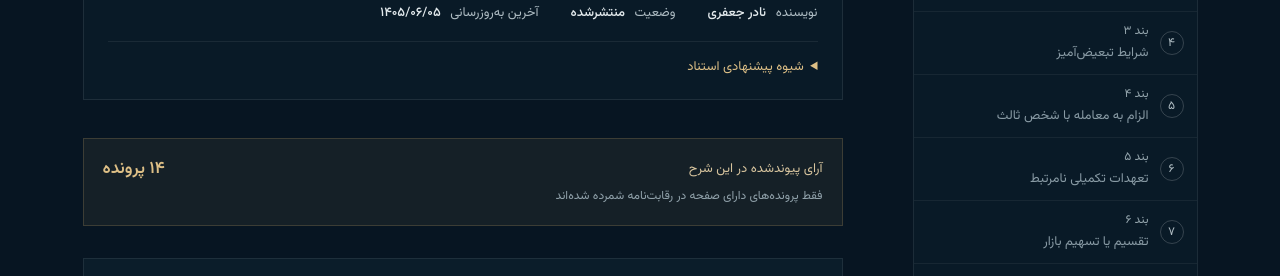
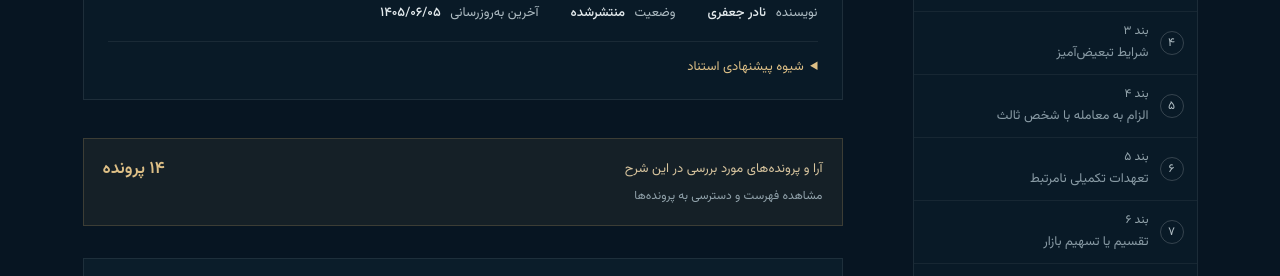
Before and after one commit to philosophia25-source/reghabatnameh, a Next.js app: page /laws/article-44/commentary/chapeau in a window 1280 px wide. Shown: the part 920-1196 px from the top of the page. Built offline with nearby package versions, Linux system fonts and the light colour scheme; a web font is replaced by a local one.

Commit message:
افزودن فهرست قابل کلیک آرای هر شرح
* افزودن فهرست قابل کلیک آرای هر شرح

* طراحی فهرست بازشونده آرای شرح

* مستندسازی فهرست آرای هر شرح

```diff
--- a/app/globals.css
+++ b/app/globals.css
@@ -296,10 +296,18 @@ footer p,.copyright { margin:0; color:#969fa3; font-size:var(--font-caption); }
 .commentary-kicker { color:var(--gold)!important; font-size:var(--font-caption)!important; }
 .commentary-body h2 { margin:15px 0 25px; color:#f3f5f5; font-size:clamp(24px,3vw,36px); line-height:1.55; letter-spacing:-.035em; }
 .commentary-body p { margin:0 0 22px; color:#c7d0d4; font-size:var(--font-reading); line-height:2.05; text-align:justify; }
-.commentary-decision-count { margin:4px 0 32px; padding:17px 19px; display:grid; grid-template-columns:1fr auto; align-items:center; gap:4px 20px; background:rgba(201,164,104,.07); border:1px solid rgba(201,164,104,.22); }
-.commentary-decision-count span { color:#d7c49e; font-size:var(--font-small); }
-.commentary-decision-count strong { color:var(--gold-light); font-size:17px; font-weight:600; }
-.commentary-decision-count small { grid-column:1/-1; color:#91a2ab; font-size:var(--font-caption); line-height:1.8; }
+.commentary-decision-count { margin:4px 0 32px; background:rgba(201,164,104,.07); border:1px solid rgba(201,164,104,.22); }
+.commentary-decision-count summary { padding:17px 19px; display:grid; grid-template-columns:1fr auto; align-items:center; gap:4px 20px; cursor:pointer; list-style:none; }
+.commentary-decision-count summary::-webkit-details-marker { display:none; }
+.commentary-decision-count summary span { color:#d7c49e; font-size:var(--font-small); }
+.commentary-decision-count summary strong { color:var(--gold-light); font-size:17px; font-weight:600; }
+.commentary-decision-count summary small { grid-column:1/-1; color:#91a2ab; font-size:var(--font-caption); line-height:1.8; }
+.commentary-decision-list { padding:0 19px 18px; display:grid; grid-template-columns:repeat(2,minmax(0,1fr)); gap:10px; }
+.commentary-decision-list a { min-height:132px; padding:17px 16px; display:flex; flex-direction:column; align-items:flex-start; background:#0a1c29; border:1px solid rgba(255,255,255,.08); transition:border-color .2s ease,background .2s ease; }
+.commentary-decision-list a:hover { background:#0d2231; border-color:rgba(201,164,104,.4); }
+.commentary-decision-list a small { color:#8fa2ac; font-size:var(--font-caption); line-height:1.7; }
+.commentary-decision-list a strong { margin:7px 0 13px; color:#e6ebed; font-size:var(--font-small); font-weight:600; line-height:1.8; }
+.commentary-decision-list a span { margin-top:auto; color:var(--gold-light); font-size:var(--font-caption); }
 .inline-decision,.inline-source { padding:1px 3px; color:#e0c183; border-bottom:1px solid rgba(201,164,104,.5); }
 .inline-decision:hover,.inline-source:hover { color:white; background:rgba(201,164,104,.1); }
 .footnote-ref { margin-inline:3px; vertical-align:super; font-size:.68em; line-height:0; }
@@ -468,7 +476,7 @@ footer p,.copyright { margin:0; color:#969fa3; font-size:var(--font-caption); }
   .legal-hero,.decision-hero { padding:42px 22px 52px; }.breadcrumbs { margin-bottom:32px; }.legal-hero h1 { font-size:56px; }.decision-hero h1 { font-size:38px; }
   .law-meta { margin-top:34px; gap:15px 25px; }.legal-tabs { min-height:60px; padding-inline:18px; gap:10px; justify-content:space-between; }.legal-tabs a { min-width:auto; font-size:var(--font-caption); }
   .legal-content,.decision-content { width:calc(100% - 28px); padding-block:42px 70px; }.law-text-card { padding:27px 22px; gap:22px; }.law-lead { font-size:var(--font-body); }.law-text-card li { font-size:1rem; }
-  .commentary-toc ol { columns:1; }.commentary-body h2 { font-size:25px; }.commentary-body p { font-size:var(--font-body); line-height:2.05; text-align:right; }
+  .commentary-toc ol { columns:1; }.commentary-body h2 { font-size:25px; }.commentary-body p { font-size:var(--font-body); line-height:2.05; text-align:right; }.commentary-decision-list { grid-template-columns:1fr; }
   .footnotes { padding:24px 18px 8px!important; }.footnotes-heading { align-items:start; flex-direction:column; gap:7px; }.footnotes li { grid-template-columns:25px 1fr; }.footnote-back { grid-column:2; }
   .part-grid { grid-template-columns:1fr; }.part-card { min-height:205px; }.parts-nav ol { grid-template-columns:1fr; }.parts-nav li:nth-child(odd) { border-left:0; }.commentary-on-page ol { columns:1; }.part-pagination { margin-top:40px; }.part-pagination strong { font-size:var(--font-caption); }
   .law-unit>small { opacity:1; transform:none; }.clickable-law .law-lead { margin-inline:-10px; padding-inline:10px; }
--- a/components/article-44.tsx
+++ b/components/article-44.tsx
@@ -58,14 +58,61 @@ function linkedText(text: string) {
   });
 }
 
-function referencedDecisionCount(commentary: string) {
-  const routes = new Set(
-    Array.from(commentary.matchAll(/\]\((\/decisions\/[^)\s]+)\)/g), (match) => match[1]),
-  );
+type CommentaryDecisionReference = {
+  href: string;
+  title: string;
+  detail: string;
+  external: boolean;
+  position: number;
+};
+
+function commentaryDecisionReferences(commentary: string) {
+  const references: CommentaryDecisionReference[] = [];
+  const recordByRoute = new Map(article44DecisionIndexRecords.map((decision) => [decision.href, decision]));
+
+  for (const match of commentary.matchAll(/\[([^\]]+)\]\(((?:https?:\/\/|\/decisions\/)[^)\s]+)\)/g)) {
+    const label = toFaDigits(clean(match[1]).trim());
+    const href = match[2];
+    const internalDecision = recordByRoute.get(href);
+    if (internalDecision) {
+      references.push({
+        href,
+        title: internalDecision.title,
+        detail: label,
+        external: false,
+        position: match.index ?? 0,
+      });
+    } else if (/(?:تصمیم|رأی|پرونده)/.test(label)) {
+      references.push({
+        href,
+        title: label,
+        detail: label.includes("پرونده") ? "پرونده خارجی" : "منبع رسمی",
+        external: true,
+        position: match.index ?? 0,
+      });
+    }
+  }
+
   Object.entries(decisionRouteByMention).forEach(([mention, route]) => {
-    if (commentary.includes(mention)) routes.add(route);
+    const position = commentary.indexOf(mention);
+    const decision = recordByRoute.get(route);
+    if (position < 0 || !decision) return;
+    references.push({
+      href: route,
+      title: decision.title,
+      detail: toFaDigits(mention),
+      external: false,
+      position,
+    });
   });
-  return article44DecisionIndexRecords.filter((decision) => routes.has(decision.href)).length;
+
+  references.sort((first, second) => first.position - second.position);
+  const seen = new Set<string>();
+  return references.filter((reference) => {
+    if (seen.has(reference.href)) return false;
+    seen.add(reference.href);
+    return true;
+  });
 }
 
 function PartsNav({ current }: { current?: string }) {
@@ -101,7 +148,7 @@ function CommentaryBody({ slug }: { slug: string }) {
     number: match[1],
     text: match[2].trim(),
   }));
-  const decisionCount = referencedDecisionCount(commentaryMain);
+  const decisionReferences = commentaryDecisionReferences(commentaryMain);
   const displayTitle = slug === "chapeau" ? "شرح صدر ماده ۴۴" : `شرح ${part.shortLabel} ماده ۴۴`;
 
   return (
@@ -112,11 +159,25 @@ function CommentaryBody({ slug }: { slug: string }) {
         <p>{part.title}، {part.description}</p>
       </div>
       <EditorialMeta citation={`${AUTHOR.name}، «${displayTitle}»، ${SITE_NAME}، آخرین به‌روزرسانی ${CONTENT_UPDATED_FA}، ${SITE_URL}/laws/article-44/commentary/${slug}`} />
-      {decisionCount ? <div className="commentary-decision-count">
-        <span>آرای پیوندشده در این شرح</span>
-        <strong>{toFaDigits(decisionCount)} پرونده</strong>
-        <small>فقط پرونده‌های دارای صفحه در رقابت‌نامه شمرده شده‌اند</small>
-      </div> : null}
+      {decisionReferences.length ? <details className="commentary-decision-count">
+        <summary>
+          <span>آرا و پرونده‌های مورد بررسی در این شرح</span>
+          <strong>{toFaDigits(decisionReferences.length)} پرونده</strong>
+          <small>مشاهده فهرست و دسترسی به پرونده‌ها</small>
+        </summary>
+        <div className="commentary-decision-list">
+          {decisionReferences.map((reference) => {
+            const content = <>
+              <small>{reference.detail}</small>
+              <strong>{reference.title}</strong>
+              <span>{reference.external ? "مشاهده منبع بیرونی ↗" : "مشاهده پرونده ←"}</span>
+            </>;
+            return reference.external
+              ? <a href={reference.href} target="_blank" rel="noreferrer" key={reference.href}>{content}</a>
+              : <Link href={reference.href} key={reference.href}>{content}</Link>;
+          })}
+        </div>
+      </details> : null}
       {tocSections.length ? <details className="commentary-on-page">
         <summary>فهرست مطالب این شرح</summary>
         <ol>
```
Also changed, not shown: 1 other file (tests, documents, lock files or other folders).
